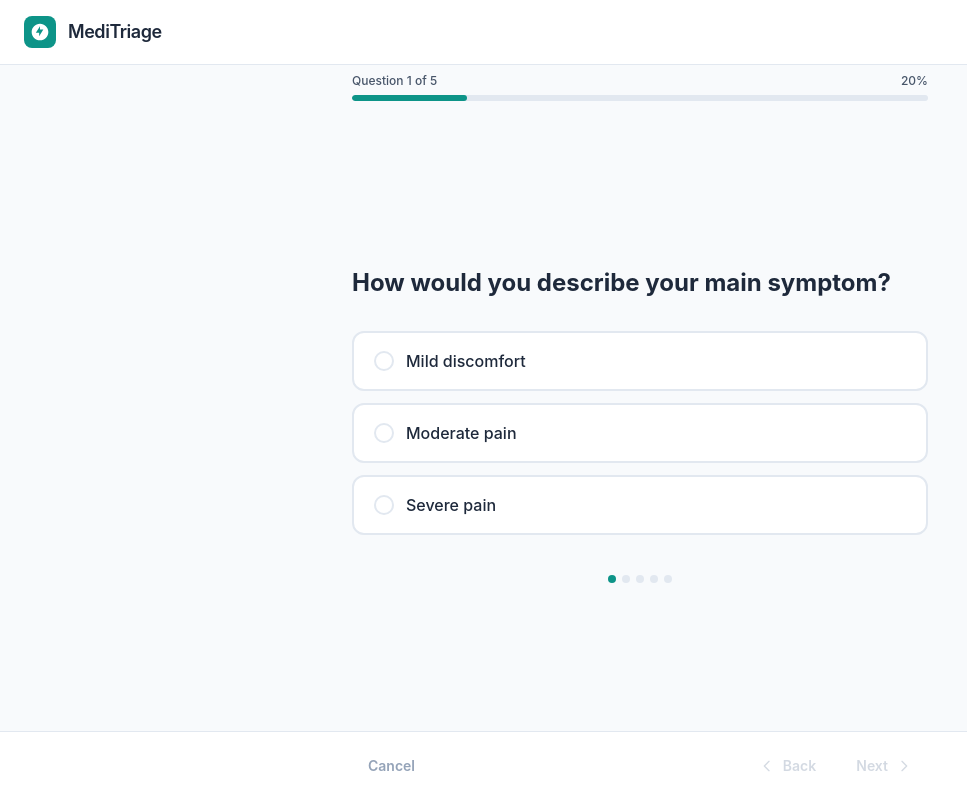
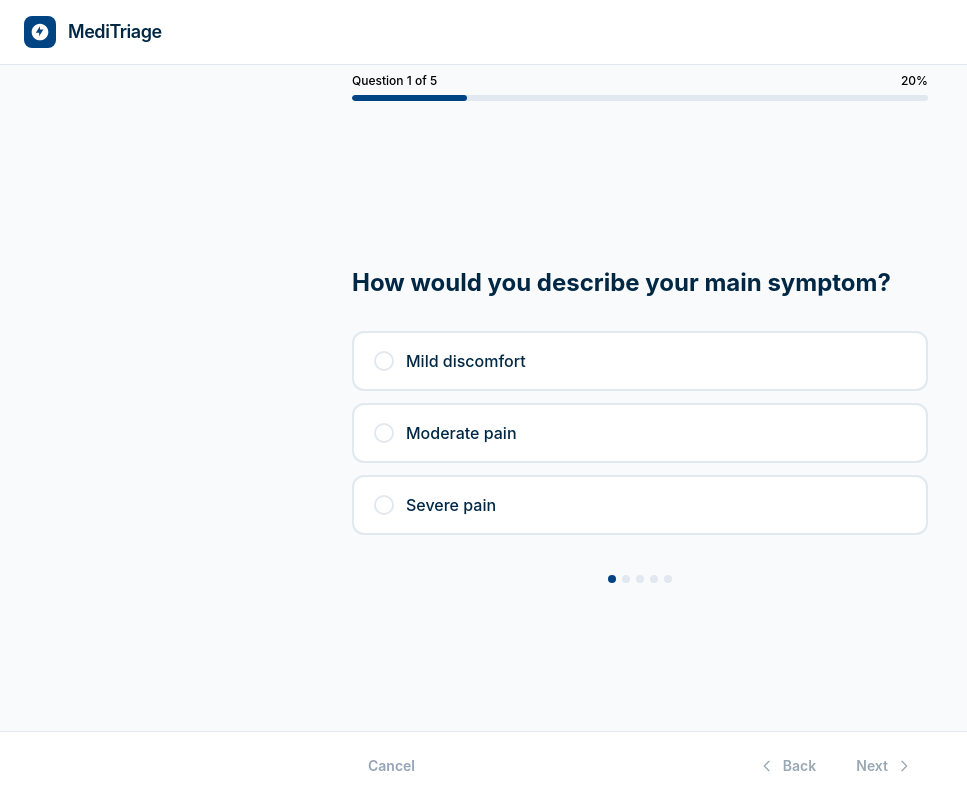
Before and after one commit to Chizycodes/medical-triage-booking, a React app in the folder frontend/: page /questionnaire in a window 1280 px wide. Shown: the whole page, without its empty margins (0-967 px from the left). Built offline with nearby package versions, Linux system fonts and the light colour scheme; the HTML template or start-up script is replaced by a standard one.

Commit message:
UI theme modification

```diff
--- a/frontend/src/components/questionnaire/QuestionCard.tsx
+++ b/frontend/src/components/questionnaire/QuestionCard.tsx
@@ -21,7 +21,7 @@ const QuestionCard = ({ question, currentQuestion, selectedScore, answer, submit
 					transition={{ duration: 0.35, ease: "easeInOut" }}
 					className="space-y-8"
 				>
-					<h2 className="text-2xl font-bold text-text-heading leading-snug">{question.text}</h2>
+					<h2 className="text-2xl font-bold text-text-primary leading-snug">{question.text}</h2>
 
 					<div className="space-y-3">
 						{question.options.map((opt) => {
@@ -35,7 +35,7 @@ const QuestionCard = ({ question, currentQuestion, selectedScore, answer, submit
                     ${
 											isSelected
 												? "border-brand bg-brand-subtle text-brand"
-												: "border-border bg-white text-text-heading hover:border-brand-hover hover:bg-brand-subtle"
+												: "border-border bg-white text-text-primary hover:border-brand-hover hover:bg-brand-subtle"
 										}`}
 								>
 									<div className="flex items-center gap-3">
--- a/frontend/src/components/ui/Button.tsx
+++ b/frontend/src/components/ui/Button.tsx
@@ -12,7 +12,7 @@ interface ButtonProps extends React.ButtonHTMLAttributes<HTMLButtonElement> {
 
 const variantClasses: Record<Variant, string> = {
 	primary:
-		"bg-brand hover:bg-brand-hover text-white shadow-lg shadow-teal-200 hover:shadow-xl hover:shadow-teal-200 hover:-translate-y-0.5",
+		"bg-brand hover:bg-brand-hover text-white hover:-translate-y-0.5",
 	ghost: "text-text-muted hover:text-text-body",
 };
 
--- a/frontend/src/components/ui/Header.tsx
+++ b/frontend/src/components/ui/Header.tsx
@@ -3,14 +3,16 @@ import { Link } from "react-router-dom";
 const Header = () => {
 	return (
 		<header className="bg-white border-b border-border px-6 py-4">
+			<div className="max-w-7xl mx-auto">
 				<Link to="/" className="flex items-center gap-3">
 					<div className="w-8 h-8 rounded-lg bg-brand flex items-center justify-center">
 						<svg viewBox="0 0 24 24" className="w-5 h-5 text-white fill-current">
 							<path d="M12 2C6.48 2 2 6.48 2 12s4.48 10 10 10 10-4.48 10-10S17.52 2 12 2zm-1 15v-4H7l5-8v4h4l-5 8z" />
 						</svg>
 					</div>
-				<span className="text-text-heading font-semibold text-lg tracking-tight">MediTriage</span>
+					<span className="text-text-primary font-semibold text-lg tracking-tight">MediTriage</span>
 				</Link>
+			</div>
 		</header>
 	);
 };
--- a/frontend/src/index.css
+++ b/frontend/src/index.css
@@ -2,31 +2,18 @@
 
 @theme {
 	/* Brand */
-  --color-brand: #0d9488;
-  --color-brand-hover: #0f766e;
-  --color-brand-light: #ccfbf1;
-  --color-brand-subtle: #f0fdfa;
+	--color-brand: #004484;
+	--color-brand-hover: #003370;
+	--color-brand-light: #dbeafe;
+	--color-brand-subtle: #eff6ff;
 
 	--color-page-bg: #f8fafc;
 	--color-border: #e2e8f0;
 
 	/* Text */
-  --color-text-heading: #1e293b;
-  --color-text-body: #475569;
+	--color-text-primary: #002845;
+	--color-text-secondary: #0a161f96;
 	--color-text-muted: #94a3b8;
-
-  /* Recommendation badges */
-  --color-chat-bg: #f0fdfa;
-  --color-chat-border: #99f6e4;
-  --color-chat-text: #0f766e;
-
-  --color-nurse-bg: #f0f9ff;
-  --color-nurse-border: #bae6fd;
-  --color-nurse-text: #0369a1;
-
-  --color-doctor-bg: #fff1f2;
-  --color-doctor-border: #fecdd3;
-  --color-doctor-text: #be123c;
 
 	/* Error */
 	--color-error-bg: #fff1f2;
--- a/frontend/src/pages/Confirmation.tsx
+++ b/frontend/src/pages/Confirmation.tsx
@@ -1,6 +1,7 @@
 import { useNavigate, Navigate } from "react-router-dom";
 import { useAppStore } from "../store/useAppStore";
 import { formatSlot, RECOMMENDATION_INFO } from "../utils";
+import Button from "../components/ui/Button";
 
 export default function ConfirmationPage() {
 	const navigate = useNavigate();
@@ -24,7 +25,7 @@ export default function ConfirmationPage() {
 					</div>
 
 					<div className="space-y-2">
-						<h1 className="text-3xl font-bold text-text-heading">You're booked!</h1>
+						<h1 className="text-3xl font-bold text-text-primary">You're booked!</h1>
 						<p className="text-text-body text-lg">Your appointment has been confirmed.</p>
 					</div>
 
@@ -33,14 +34,14 @@ export default function ConfirmationPage() {
 							<span className="text-2xl">{info.icon}</span>
 							<div>
 								<p className="text-xs font-semibold text-text-muted uppercase tracking-widest">Type</p>
-								<p className="font-semibold text-text-heading">{info.title}</p>
+								<p className="font-semibold text-text-primary">{info.title}</p>
 							</div>
 						</div>
 
 						<div className="border-t border-border pt-4 space-y-3">
 							<div>
 								<p className="text-xs font-semibold text-text-muted uppercase tracking-widest mb-0.5">Date & Time</p>
-								<p className="font-semibold text-text-heading">{formatSlot(booking.slot)}</p>
+								<p className="font-semibold text-text-primary">{formatSlot(booking.slot)}</p>
 							</div>
 							<div>
 								<p className="text-xs font-semibold text-text-muted uppercase tracking-widest mb-0.5">
@@ -53,15 +54,15 @@ export default function ConfirmationPage() {
 						</div>
 					</div>
 
-					<button
+					<Button
 						onClick={() => {
 							reset();
 							navigate("/");
 						}}
-						className="w-full bg-brand hover:bg-brand-hover text-white font-semibold text-lg py-4 px-8 rounded-2xl transition-all duration-150 shadow-lg"
+						className="w-full"
 					>
 						Return to Home
-					</button>
+					</Button>
 				</div>
 			</main>
 		</>
--- a/frontend/src/pages/HomePage.tsx
+++ b/frontend/src/pages/HomePage.tsx
@@ -16,7 +16,7 @@ export default function HomePage() {
 	return (
 		<>
 			<main className="flex-1 flex flex-col items-center justify-center px-6 py-16">
-				<div className="max-w-md w-full text-center space-y-8">
+				<div className="max-w-lg w-full text-center flex flex-col items-center space-y-8">
 					<div className="inline-flex items-center gap-2 bg-brand-subtle border border-brand rounded-full px-4 py-2">
 						<span className="w-2 h-2 rounded-full bg-brand animate-pulse" />
 						<span className="text-brand text-sm font-medium">
@@ -25,7 +25,7 @@ export default function HomePage() {
 					</div>
 
 					<div className="space-y-4">
-						<h1 className="text-4xl font-bold text-text-heading leading-tight tracking-tight">
+						<h1 className="text-4xl md:text-5xl font-bold text-text-primary leading-tight tracking-tight">
 							Get the right care,
 							<br />
 							<span className="text-brand">right now.</span>
@@ -35,14 +35,14 @@ export default function HomePage() {
 						</p>
 					</div>
 
-					<Button className="w-full" onClick={handleBook}>
+					<Button className="" onClick={handleBook}>
 						Book a Meeting
 					</Button>
 
 					{booking && (
-						<div className="bg-white border border-border rounded-2xl p-5 text-left shadow-sm space-y-1">
+						<div className="bg-white border border-border rounded-2xl p-5 text-left shadow-sm space-y-1 w-full">
 							<p className="text-xs font-semibold text-brand uppercase tracking-widest">Upcoming appointment</p>
-							<p className="text-text-heading font-semibold">{formatSlot(booking.slot)}</p>
+							<p className="text-text-primary font-semibold">{formatSlot(booking.slot)}</p>
 							<p className="text-text-body text-sm">
 								{booking.recommendation} appointment · Ref: <span className="font-mono">{booking.confirmationId}</span>
 							</p>
--- a/frontend/src/pages/Questionnaire.tsx
+++ b/frontend/src/pages/Questionnaire.tsx
@@ -92,13 +92,25 @@ export default function QuestionnairePage() {
 					</Button>
 
 					<div className="flex gap-2">
-						<Button onClick={goBack} disabled={currentQuestion === 0 || submitting} variant="ghost" size="sm">
+						<Button
+							onClick={goBack}
+							disabled={currentQuestion === 0 || submitting}
+							variant="ghost"
+							size="sm"
+							className="text-text-primary"
+						>
 							<svg className="w-4 h-4" fill="none" stroke="currentColor" viewBox="0 0 24 24">
 								<path strokeLinecap="round" strokeLinejoin="round" strokeWidth={2} d="M15 19l-7-7 7-7" />
 							</svg>
 							Back
 						</Button>
-						<Button onClick={handleNext} disabled={!answers[currentQuestion] || submitting} variant="ghost" size="sm">
+						<Button
+							onClick={handleNext}
+							disabled={!answers[currentQuestion] || submitting}
+							variant="ghost"
+							size="sm"
+							className="text-text-primary"
+						>
 							{isLast ? "Submit" : "Next"}
 							<svg className="w-4 h-4" fill="none" stroke="currentColor" viewBox="0 0 24 24">
 								<path strokeLinecap="round" strokeLinejoin="round" strokeWidth={2} d="M9 5l7 7-7 7" />
--- a/frontend/src/pages/Recommendation.tsx
+++ b/frontend/src/pages/Recommendation.tsx
@@ -41,19 +41,19 @@ export default function RecommendationPage() {
 	return (
 		<>
 			<main className="flex-1 px-6 py-8 max-w-xl mx-auto w-full space-y-6 bg-page-bg">
-				<div className="border-2 rounded-2xl p-6 bg-chat-bg border-chat-border text-chat-text">
+				<div className="border-2 rounded-2xl p-6 bg-brand-subtle border-brand text-chat-text">
 					<div className="flex items-start gap-4">
 						<span className="text-4xl">{info.icon}</span>
 						<div className="space-y-1">
 							<p className="text-xs font-semibold uppercase tracking-widest text-text-muted">Recommended</p>
-							<h2 className="text-xl font-bold text-text-heading">{info.title}</h2>
+							<h2 className="text-xl font-bold text-text-primary">{info.title}</h2>
 							<p className="text-sm leading-relaxed text-text-body">{info.description}</p>
 						</div>
 					</div>
 				</div>
 
 				<div className="space-y-4">
-					<h3 className="text-text-heading font-semibold text-lg">Select an appointment slot</h3>
+					<h3 className="text-text-primary font-semibold text-lg">Select an appointment slot</h3>
 
 					{availableSlots.length === 0 ? (
 						<div className="bg-white border border-border rounded-xl p-6 text-center text-text-muted">
@@ -70,11 +70,11 @@ export default function RecommendationPage() {
 											<Button
 												key={slot}
 												onClick={() => setSelectedSlot(slot)}
-												className={`py-2.5 px-3 rounded-xl border-2 text-sm font-semibold transition-all duration-150
+												className={`py-2.5 px-3 rounded-xl border-2 text-sm font-semibold transition-all duration-150 shadow-none hover:text-white!
                           ${
 														isSelected
-															? "border-brand bg-brand-light text-brand"
-															: "border-border bg-white text-text-body hover:border-brand"
+															? "border-brand bg-white text-brand!"
+															: "border-border bg-white text-text-secondary! hover:border-brand"
 													}`}
 											>
 												{formatSlotShort(slot)}
```
Also changed, not shown: 4 other files (tests, documents, lock files or other folders). Lines whose indentation alone changed are shown as unchanged.
